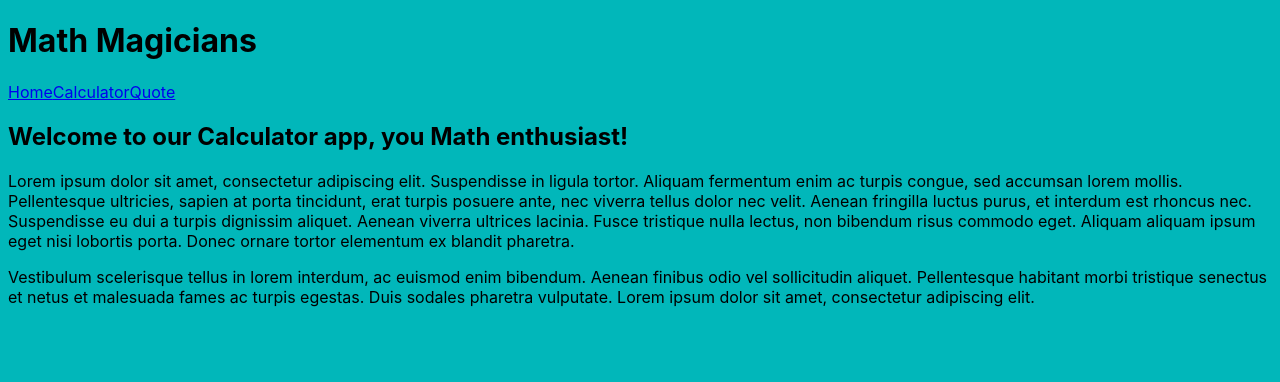
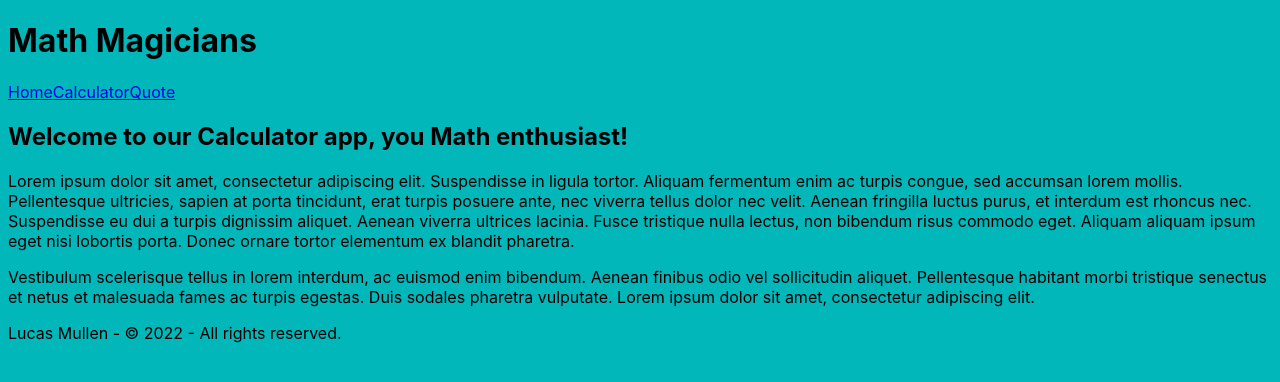
Before and after one commit to mullenlucas/math-magicians, a React (Create React App) app: page / in a window 1280 px wide. Shown: the top 382 px of the page. Built offline with nearby package versions, Linux system fonts and the light colour scheme; a web font is replaced by a local one.

Commit message:
add footer section

```diff
--- a/src/App.js
+++ b/src/App.js
@@ -1,6 +1,7 @@
 import React from 'react';
 import { Outlet } from 'react-router-dom';
 import Header from './components/Header';
+import Footer from './components/Footer';
 
 class App extends React.Component {
   constructor(props) {
@@ -15,6 +16,7 @@
         <main id="main-section">
           <Outlet />
         </main>
+        <Footer />
       </div>
     );
   }
--- /dev/null
+++ b/src/components/Footer.js
@@ -0,0 +1,11 @@
+import React from 'react';
+
+function Footer() {
+  return (
+    <footer>
+      <p>Lucas Mullen - © 2022 - All rights reserved.</p>
+    </footer>
+  );
+}
+
+export default Footer;
```
